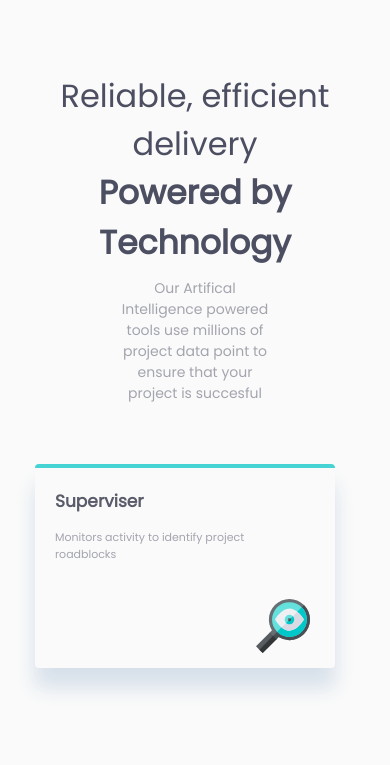
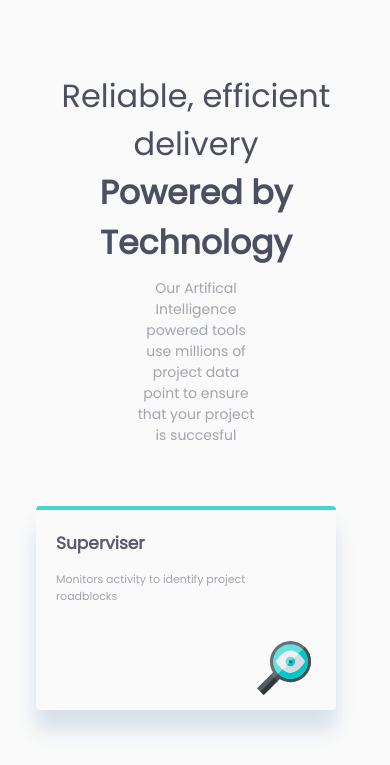
Before and after one commit to Tobi-dev99/Four-Cards-Challenge, a plain HTML site: page index.html in a window 390 px wide. Shown: the top 765 px of the page. Drawn offline with Linux system fonts and the light colour scheme.

Commit message:
Get Responsive

```diff
--- a/style.css
+++ b/style.css
@@ -51,7 +51,7 @@ p{
         flex-direction: column;
     }
     .main-container{
-        width: 100%;
+        padding: 10px 2.5rem;
     }
 }
 
```
